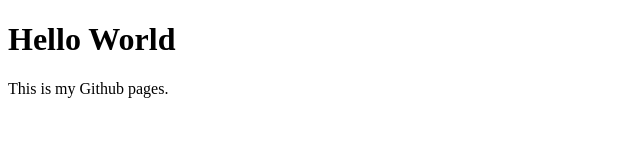
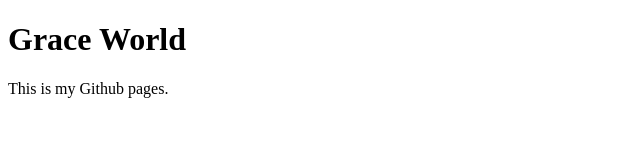
Before and after one commit to euksa99/euksa99.github.io, a plain HTML site: page index.html in a window 1280 px wide. Shown: the whole page, without its empty margins (0-640 px from the left). Drawn offline with Linux system fonts and the light colour scheme.

Commit message:
Update index.html

```diff
--- a/index.html
+++ b/index.html
@@ -1,7 +1,7 @@
 <!DOCTYPE html>
 <html>
 <body>
-<h1>Hello World</h1>
+<h1>Grace World</h1>
 <p>This is my Github pages.</p>
 </body>
 </html>
```
